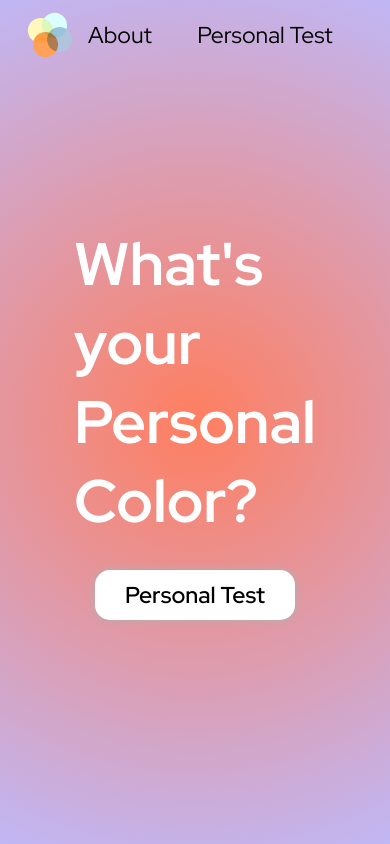
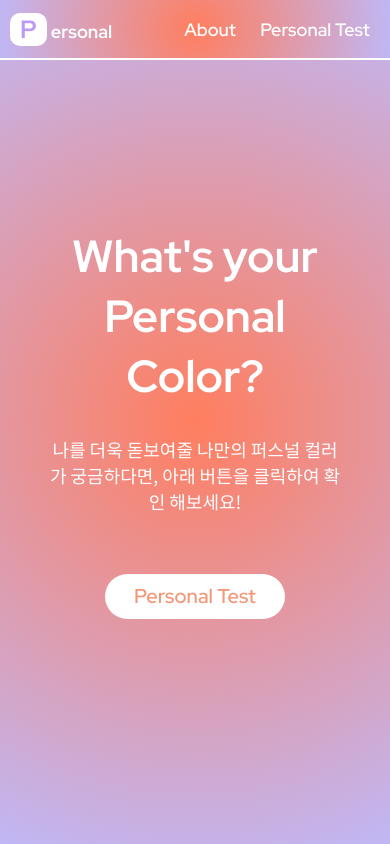
Before and after one commit to jizero1/project-personal, a React (Create React App) app: page / in a window 390 px wide. Built offline with nearby package versions, Linux system fonts and the light colour scheme.

Commit message:
mainSecond personal color 박스 스크롤 애니메이션 추가

```diff
--- a/package.json
+++ b/package.json
@@ -4,6 +4,7 @@
   "private": true,
   "dependencies": {
     "cra-template": "1.2.0",
+    "framer-motion": "^12.4.1",
     "react": "^18.3.1",
     "react-dom": "^18.3.1",
     "react-router-dom": "^6.29.0",
--- a/src/App.css
+++ b/src/App.css
@@ -1,15 +1,18 @@
-@import url('https://fonts.googleapis.com/css2?family=Nanum+Gothic:wght@400;700&family=Noto+Sans+KR:wght@100..900&family=Red+Hat+Display:ital,wght@0,300..900;1,300..900&display=swap');
+@import url('https://fonts.googleapis.com/css2?family=Nanum+Gothic:wght@400;700&family=Noto+Sans+KR:wght@100..900&family=Open+Sans:ital,wght@0,300..800;1,300..800&family=Red+Hat+Display:ital,wght@0,300..900;1,300..900&display=swap');
+
 * {
     margin: 0;
     padding: 0;
     box-sizing: border-box;
     font-family: "Red Hat Display", serif;
 }
+
 .app {
     width: 100vw;
     height: 100vh;
     overflow-x: hidden;
 }
+
 .navbar {
     width: 100%;
     height: 70px;
@@ -17,7 +20,13 @@
     justify-content: space-between;
     align-items: center;
     position: fixed;
+    background-image: radial-gradient(circle, #ff7e5f, #c0b7f5);
+    /* 원형 그라디언트 */
+    /* border-width: 2px; */
+    /* border-color: whtie; */
+    border-bottom: 2px solid white;
 }
+
 .navbar ul {
     width: 100%;
     height: 100%;
@@ -29,16 +38,33 @@
     padding-left: 30px;
     padding-right: 30px;
 }
+
 .navbar a {
     text-decoration: none;
-    color: black;
+    color: white;
     cursor: pointer;
-
+    font-weight: 600;
 }
 
 .navbar-main {
     margin-right: auto;
 }
+
+.navbar-main-logoText {
+    font-weight: 700;
+}
+
+.navbar-main-logoText-span {
+    background-color: white;
+    padding-left: 10px;
+    padding-right: 10px;
+    border-radius: 10px;
+    margin-right: 4px;
+    font-size: 30px;
+    /* color: linear ~~ */
+    color: rgb(188, 152, 247);
+}
+
 .navbar-about,
 .navbar-personal {
     margin-right: 10px;
@@ -47,51 +73,44 @@
     align-items: center;
     border-radius: 15px;
 }
+
 .navbar-about {
     width: 100px;
     height: 40px;
 }
-.navbar-personal{
+
+.navbar-personal {
     width: 170px;
     height: 40px;
 }
+
 .navbar-about:hover,
 .navbar-personal:hover {
     /* background-color: rgb(241, 241, 241); */
-    background-color: white;
+    background-color: rgb(187, 168, 199);
 }
 
-.navbar-main-circle {
-    width: 40px;
-    height: 40px;
-    position: relative;
-    transform: rotate(-20deg);
+/* 반응형  */
+@media screen and (max-width: 768px) {
+    .navbar {
+        height: 60px;
+    }
+    .navbar ul {
+        font-size: 18px;
+        padding-left: 10px;
+        padding-right: 10px;
+    }
+    .navbar-main-logoText-span {
+        font-size: 25px;
+    }
+    .navbar-about,
+    .navbar-personal {
+        margin-right: 0px;
+    }
+    .navbar-about {
+        width: 80px;
+    }
+    .navbar-personal {
+        width: 130px;
+    }
 }
-.common-circle {
-    position: absolute;
-    width: 25px;
-    height: 25px;
-    border-radius: 100%;
-    mix-blend-mode: multiply;
-    cursor: pointer;
-}
-.navbar-main-circle-leftTop {
-    background-color: #fff8bd;
-    left: 0;
-    top: 0;
-}
-.navbar-main-circle-leftBottom {
-    background-color: #ffa158;
-    left: 0;
-    bottom: 0;
-}
-.navbar-main-circle-rightTop {
-    background-color: #dbfefe;
-    right: 0;
-    top: 0;
-}
-.navbar-main-circle-rightBottom {
-    background-color: #B0C4DE;
-    right: 0;
-    bottom: 0;
-}
--- a/src/App.js
+++ b/src/App.js
@@ -4,6 +4,7 @@ import './App.css';
 import Main from './pages/Main/Main';
 import About from './pages/About/About';
 import Personal from './pages/Personal/Personal';
+import { motion } from "framer-motion";
 
 function App() {
 
@@ -14,12 +15,7 @@ function App() {
           <ul>
             <li className="navbar-main">
               <Link to="/">
-                <div className="navbar-main-circle">
-                  <div className="common-circle navbar-main-circle-leftTop"></div>
-                  <div className="common-circle navbar-main-circle-leftBottom"></div>
-                  <div className="common-circle navbar-main-circle-rightTop"></div>
-                  <div className="common-circle navbar-main-circle-rightBottom"></div>
-                </div>
+                <p className="navbar-main-logoText"><span className="navbar-main-logoText-span">P</span>ersonal</p>
               </Link></li>
             <li className="navbar-about"><Link to="/About">About</Link></li>
             <li className="navbar-personal"><Link to="/Personal">Personal Test</Link></li>
--- a/src/pages/About/About.css
+++ b/src/pages/About/About.css
@@ -1,7 +1,7 @@
 .about {
     width: 100%;
     height: 1200px;
-    background-color: lightgrey;
+    /* background-color: lightgrey; */
     display: flex;
     justify-content: center;
     align-items: center;
@@ -10,7 +10,7 @@
 .about-top {
     width: 100%;
     height: 300px;
-    background-color: white;
+    /* background-color: white; */
     display: flex;
     flex-direction: column;
     justify-content: center;
--- a/src/pages/Main/Main.css
+++ b/src/pages/Main/Main.css
@@ -6,21 +6,15 @@
 }
 /* --------------------------------------- */
 
-.mainTop {
+.mainPage {
     width: 100vw;
     height: 100vh;
-    flex-direction: row;
+    flex-direction: column;
     background-image: radial-gradient(circle, #ff7e5f, #c0b7f5);  /* 원형 그라디언트 */
 }
-/* .mainBoxAni {
-    width: 50px;
-    height: 30px;
-    background-color: white;
-} */
 .main-test-container {
     width: 60%;
     flex-direction: column;
-    /* background-color: rgb(91, 91, 91); */
     padding: 20px;
     /* common-flex속성 적용 */
 }
@@ -30,25 +24,73 @@
     color: white;
     margin-bottom: 30px;
 }
-
+.main-test-text2 {
+    font-family: "Noto Sans KR", serif;
+    font-size: 18px;
+    color: white;
+    margin-bottom: 60px;
+}
 .main-test-Btn {
     width: 200px;
     height: 50px;
     cursor: pointer;
     font-size: 23px;
     font-weight: 600;
-    /* background-color: rgb(246, 246, 246); */
     background-color: white;
-    border-radius: 15px;
+    border-radius: 30px;
     border-style: none;
-    box-shadow: 0.1px 0.1px 8px 0.1px rgb(176, 176, 176);
+    color: rgb(242, 152, 122);
 }
 
-
-
-
-
-.mainBottom {
+.mainSecond {
     width: 100vw;
     height: 600px;
+    background-color: #c0b7f5;
+    /* common-flex 속성 적용 */
+    flex-direction: column;
 }
+.mainSecond-text-box {
+    width: 100%;
+    /* background-color: blue; */
+    padding-left: 80px;
+    margin-bottom: 60px;
+
+}
+.mainSecond-text {
+    font-size: 40px;
+    font-weight: 600;
+    color: white;
+}
+.mainSecond-box {
+    width: 280px;
+    height: 300px;
+    background-color: rgba(0, 0, 0, 0.5);
+    margin-left: 20px;
+    margin-right: 20px;
+    position: relative; /* 부모 요소에 position을 설정해줍니다. */
+    z-index: 1;
+}
+
+.mainSecond-box-inner {
+    width: 90%;
+    height: 90%;
+    position: absolute; /* 부모에 상대적인 위치로 절대 위치를 설정 */
+    background-color: white;
+
+}
+
+/* 반응형  */
+@media screen and (max-width: 768px) {
+    .main-test-container {
+        width: 85%;
+        text-align: center;
+    }
+    .main-test-text {
+        font-size: 45px;
+    }
+    .main-test-Btn {
+        width: 180px;
+        height: 45px;
+        font-size: 20px;
+    }
+}
--- a/src/pages/Main/Main.js
+++ b/src/pages/Main/Main.js
@@ -1,42 +1,113 @@
-import React, { useEffect, useState } from 'react';
+import React, { useEffect, useState, useRef } from 'react';
 import './Main.css';
 import { BrowserRouter as Router, Route, Routes, Link, useNavigate } from 'react-router-dom';
 import { motion } from "framer-motion";
 
-const MainTop = () => {
+const MainPage = () => {
     const navigate = useNavigate(); // useNavigate()훅을 사용하여 페이지 이동
 
     const mainTestBtnClick = () => {
         navigate('/Personal');
     }
+
     return (
-        <div className="mainTop common-flex">
-            <div className="mainBoxAni"></div>
-            <div className="mainBoxAni"></div>
-            <div className="mainBoxAni"></div>
-            <div className="mainBoxAni"></div>
+        <div className="mainPage common-flex">
             <div className="main-test-container common-flex">
-
                 <p className="main-test-text">What's your Personal Color?</p>
+                <p className="main-test-text2">나를 더욱 돋보여줄 나만의 퍼스널 컬러가 궁금하다면, 아래 버튼을 클릭하여 확인 해보세요!</p>
                 <button className="main-test-Btn" onClick={mainTestBtnClick}>Personal Test</button>
             </div>
         </div>
     )
 }
-const MainBottom = () => {
+
+const MainSecondPage = () => {
+
+    const [visible, setVisible] = useState(false);
+    const divRef = useRef(null);
+
+    // spring이 화면에 보이면 애니메이션 시작
+    useEffect(() => {
+        const observer = new IntersectionObserver(([entry]) => {
+            if (entry.isIntersecting) {
+                setVisible(true);
+            }
+        }, { threshold: 0.5 });
+
+        if (divRef.current) {
+            observer.observe(divRef.current);
+        }
+
+        return () => {
+            if (divRef.current) {
+                observer.unobserve(divRef.current);
+            }
+        }
+    }, [])
+
     return (
-        <div className="mainBottom">
+        <div className="mainSecond common-flex">
+            <div className="mainSecond-text-box">
+                <p className="mainSecond-text">Personal Color</p>
+                <p>계절별로 나뉘는 퍼스널 컬러를 확인 해보세요.</p>
+            </div>
+            <div className="common-flex">
+                <motion.div
+                    ref={divRef}
+                    initial={{ opacity: 0, y: 100 }}
+                    animate={visible ? { opacity: 1, y: 0 } : { opacity: 0, y: 100 }}
+                    transition={{ duration: 1 }}
+                    className="mainSecond-box common-flex"
+                >
 
+                    <div className="mainSecond-box-inner">
+
+                        <div><button>go</button></div>
+                        <p>Spring</p>
+                    </div>
+                </motion.div>
+
+                <motion.div
+                    ref={divRef}
+                    initial={{ opacity: 0, y: 100 }}
+                    animate={visible ? { opacity: 1, y: 0 } : { opacity: 0, y: 100 }}
+                    transition={{ duration: 1, delay: 0.5 }}
+                    className="mainSecond-box common-flex"
+                >
+                    <p>Summer</p>
+                </motion.div>
+
+                <motion.div
+                    ref={divRef}
+                    initial={{ opacity: 0, y: 100 }}
+                    animate={visible ? { opacity: 1, y: 0 } : { opacity: 0, y: 100 }}
+                    transition={{ duration: 1, delay: 1 }}
+                    className="mainSecond-box common-flex"
+                >
+                    <p>Fall</p>
+                </motion.div>
+
+                <motion.div
+                    ref={divRef}
+                    initial={{ opacity: 0, y: 100 }}
+                    animate={visible ? { opacity: 1, y: 0 } : { opacity: 0, y: 100 }}
+                    transition={{ duration: 1, delay: 1.5 }}
+                    className="mainSecond-box common-flex"
+                >
+                    <p>Winter</p>
+                </motion.div>
+            </div>
         </div>
     )
 }
+
 const Main = () => {
-
     return (
         <div>
-            <MainTop></MainTop>
-            <MainBottom></MainBottom>
+            <MainPage />
+            <MainSecondPage />
         </div>
     )
 }
+
 export default Main;
```
Also changed, not shown: 1 other file (tests, documents, lock files or other folders).
